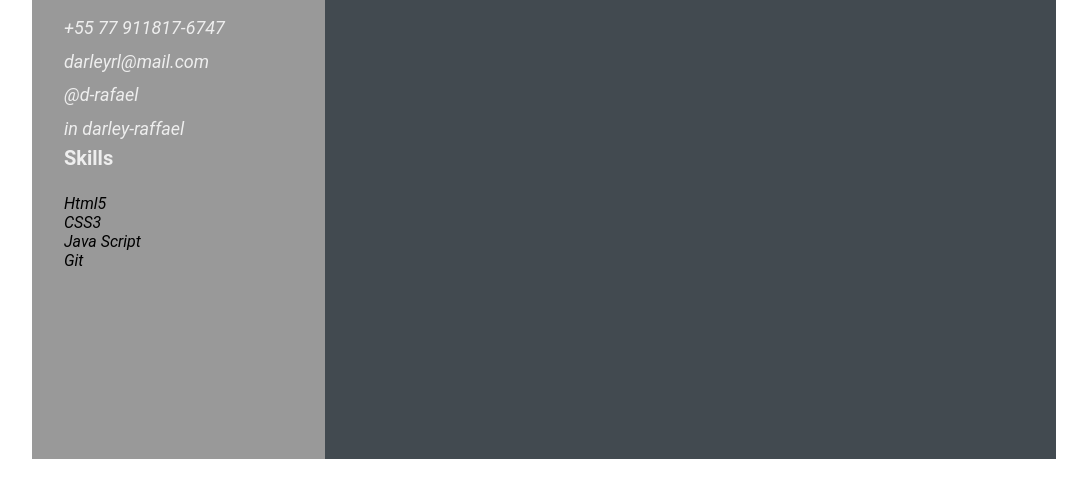
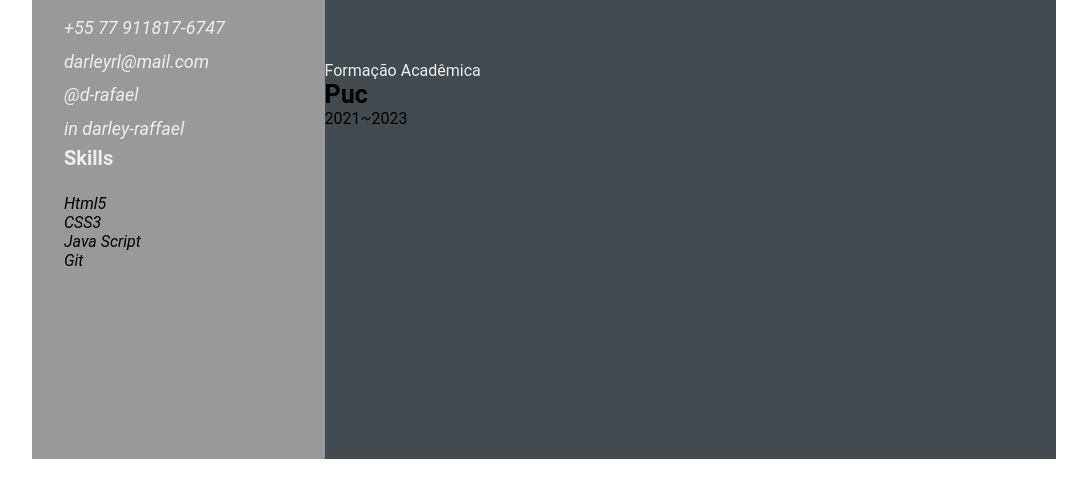
Before and after one commit to darley-raffael/jornada-dev-Ebac, a plain HTML site: page index.html in a window 1280 px wide. Shown: the part 373-864 px from the top of the page, without its empty margins (96-1183 px from the left). Drawn offline with Linux system fonts and the light colour scheme.

Commit message:
add formacao academica (#4)

```diff
--- a/index.html
+++ b/index.html
@@ -78,6 +78,13 @@
                 </div>
             </div>
         </section>
+        <section class="education gap">
+            <div class="right-title">Formação Acadêmica</div>
+            <div class="education-left">
+                <p class="education-school-name">Puc</p>
+                <p class="education-time-period">2021~2023</p>
+            </div>
+        </section>
     </section>
    </main>
 </body>
```
